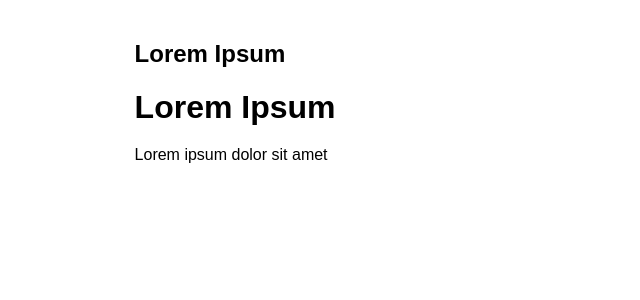
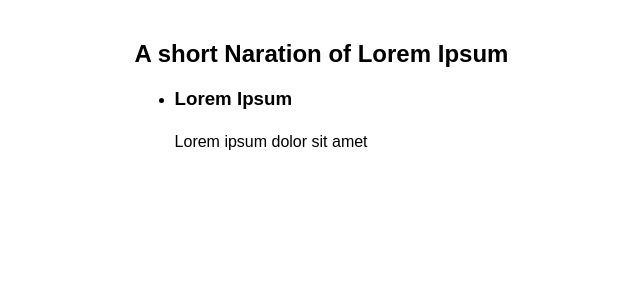
Before and after one commit to acciojob/lorem-redux-akhssm, a React app: page / in a window 1280 px wide. Shown: the top 300 px of the page, without its empty margins (63-703 px from the left). Built offline with nearby package versions, Linux system fonts and the light colour scheme; no server answers.

Commit message:
Corrected

```diff
--- a/src/components/App.js
+++ b/src/components/App.js
@@ -2,21 +2,16 @@ import React, { useEffect, useReducer } from "react";
 import "../styles/App.css";
 
 const initialState = {
-  loading: false,
-  title: "",
-  body: ""
+  loading: true,
+  posts: []
 };
 
 function reducer(state, action) {
   switch (action.type) {
-    case "FETCH_START":
-      return { ...state, loading: true };
-
     case "FETCH_SUCCESS":
       return {
         loading: false,
-        title: action.payload.title,
-        body: action.payload.body
+        posts: action.payload
       };
 
     default:
@@ -28,39 +23,46 @@ const App = () => {
   const [state, dispatch] = useReducer(reducer, initialState);
 
   useEffect(() => {
-    dispatch({ type: "FETCH_START" });
-
     fetch("https://api.lorem.com/ipsum")
       .then((res) => res.json())
       .then((data) => {
         dispatch({
           type: "FETCH_SUCCESS",
-          payload: data
+          payload: [
+            {
+              title: data.title,
+              body: data.body
+            }
+          ]
         });
       })
       .catch(() => {
         dispatch({
           type: "FETCH_SUCCESS",
-          payload: {
-            title: "Lorem Ipsum",
-            body: "Lorem ipsum dolor sit amet"
-          }
+          payload: [
+            {
+              title: "Lorem Ipsum",
+              body: "Lorem ipsum dolor sit amet"
+            }
+          ]
         });
       });
   }, []);
 
   return (
     <div className="container">
-      <h2>Lorem Ipsum</h2>
+      <h2>A short Naration of Lorem Ipsum</h2>
 
-      {state.loading ? (
-        <p>Loading...</p>
-      ) : (
-        <>
-          <h1>{state.title}</h1>
-          <p>{state.body}</p>
-        </>
-      )}
+      {state.loading && <h4>Loading...</h4>}
+
+      <ul>
+        {state.posts.map((post, index) => (
+          <li key={index}>
+            <h3>{post.title}</h3>
+            <p>{post.body}</p>
+          </li>
+        ))}
+      </ul>
     </div>
   );
 };
```
